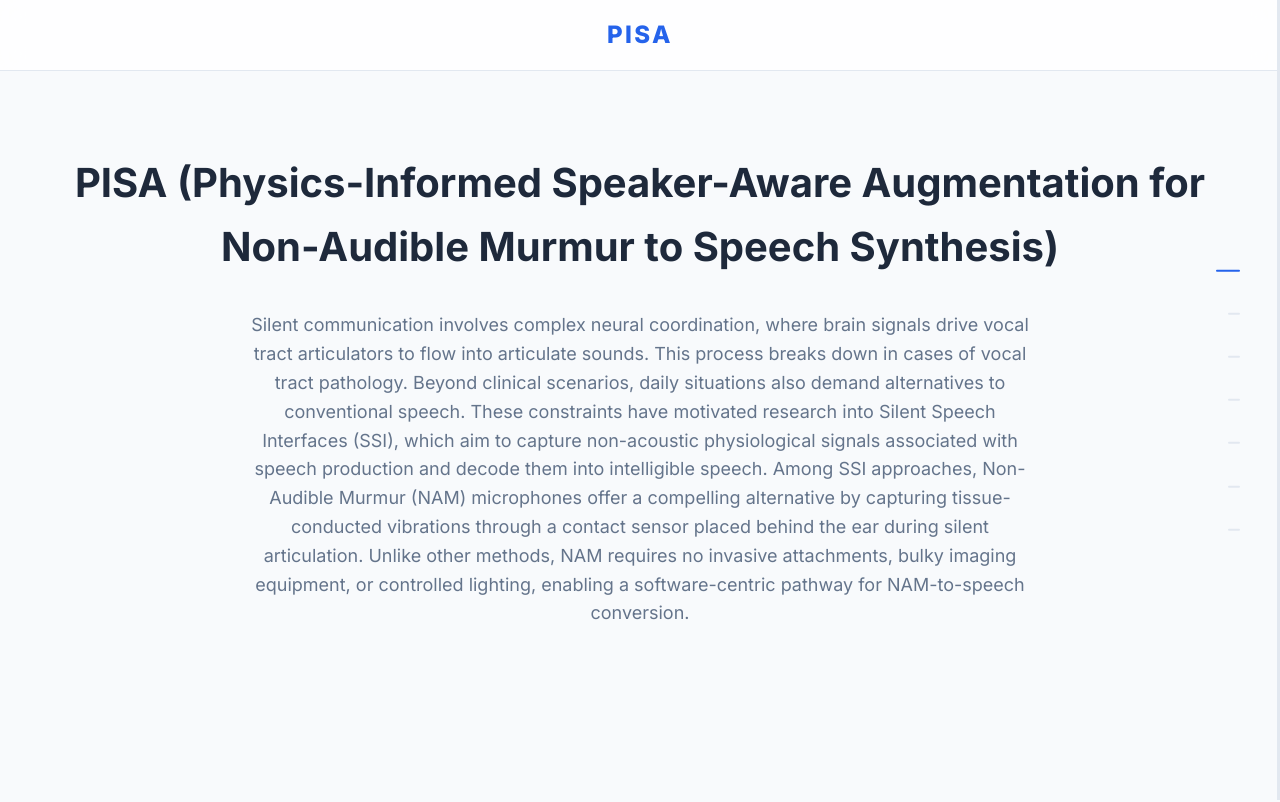
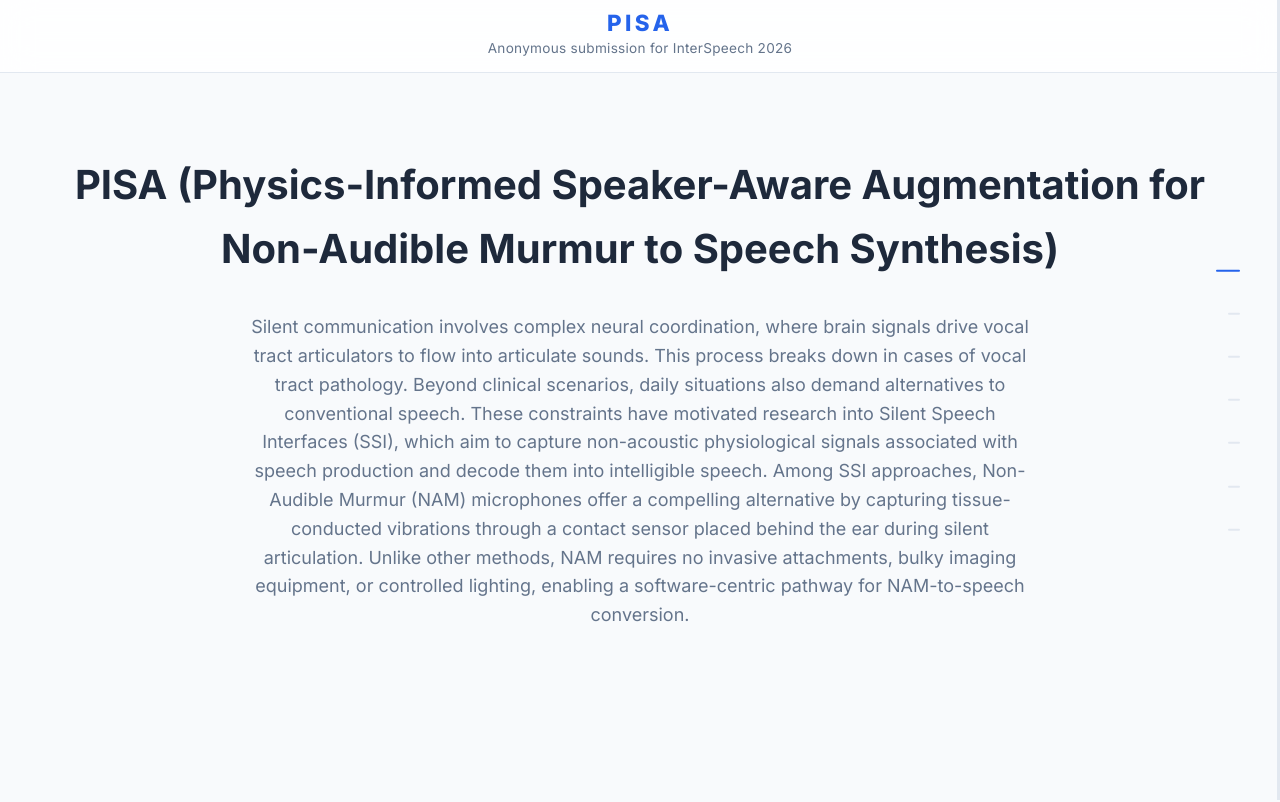
Before and after one commit to PISA-NAMs/PISA, a plain HTML site: page index.html in a window 1280 px wide. Shown: the top 802 px of the page. Drawn offline with nearby package versions, Linux system fonts and the light colour scheme.

Commit message:
New speaker-param demo and subtitle in hero bar

```diff
--- a/assets/css/style.css
+++ b/assets/css/style.css
@@ -28,21 +28,32 @@ body {
   position: sticky;
   top: 0;
   width: 100%;
-  background: rgba(255, 255, 255, 0.8);
-  backdrop-filter: blur(12px);
+  background: rgba(255, 255, 255, 0.82);
+  backdrop-filter: blur(16px);
+  -webkit-backdrop-filter: blur(16px);
   border-bottom: 1px solid var(--border-light);
-  padding: 1rem 2rem;
+  padding: 0.75rem 2rem;
   z-index: 1000;
   display: flex;
+  flex-direction: column;
   justify-content: center;
   align-items: center;
+  gap: 0.25rem;
 }
 
 .topbar h1 {
-  font-size: 1.5rem;
+  font-size: 1.4rem;
   font-weight: 800;
-  letter-spacing: 0.1em;
+  letter-spacing: 0.15em;
   color: var(--primary-color);
+  line-height: 1;
+}
+
+.hero-subtitle {
+  font-size: 0.85rem;
+  color: var(--text-muted);
+  font-weight: 500;
+  letter-spacing: 0.02em;
 }
 
 section {
@@ -338,7 +349,8 @@ section {
   background: var(--bg-light);
   border-radius: 6px;
   position: relative;
-  overflow: visible; /* Allow tooltips to be visible */
+  overflow: visible;
+  /* Allow tooltips to be visible */
   border: 1px solid var(--border-light);
 }
 
@@ -529,8 +541,34 @@ section {
   border-bottom: 2px solid var(--primary-color) !important;
 }
 
+.parameters-following {
+  margin-top: 6rem;
+  text-align: center;
+}
+
+.parameters-following h3 {
+  font-size: 1.75rem;
+  color: var(--text-dark);
+  margin-bottom: 0.5rem;
+}
+
+.large-plot-container {
+  margin-top: 2rem;
+  background: var(--bg-white);
+  padding: 2rem;
+  border-radius: 12px;
+  box-shadow: var(--card-shadow);
+  border: 1px solid var(--border-light);
+}
+
+.large-plot-container img {
+  width: 100%;
+  height: auto;
+  border-radius: 4px;
+}
+
 .examples-gallery {
-  margin-top: 4rem;
+  margin-top: 6rem;
 }
 
 .example-item {
--- a/assets/js/content.js
+++ b/assets/js/content.js
@@ -1,7 +1,7 @@
 const PISA_CONTENT = {
     hero: {
         title: "PISA",
-        subtitle: "Physics-Informed Speaker-Aware Augmentation for Non-Audible Murmur to Speech Synthesis"
+        subtitle: "Anonymous submission for InterSpeech 2026"
     },
     abstract: {
         title: "PISA (Physics-Informed Speaker-Aware Augmentation for Non-Audible Murmur to Speech Synthesis)",
@@ -63,12 +63,12 @@ const PISA_CONTENT = {
         subsections: [
             {
                 title: "Speaker-Invariant Generator",
-                description: "In this stage, we train the model to generate speaker-invariant NAMs.",
+                description: "In this stage, we train the model to generate speaker-invariant NAMs. An 8-layer CNN-based module is used as the generator in this stage.",
                 image: "./assets/img/our_approach_stage_1.png"
             },
             {
                 title: "Speaker-Modulated Generator",
-                description: "In this stage, we train the model to generate speaker-specific NAMs.",
+                description: "In this stage, we train the model to generate speaker-specific NAMs. We use 2 DiT blocks in this stage. The DiT blocks are conditioned on the speaker specific parameters.",
                 image: "./assets/img/our_approach_stage_2.png"
             }
         ]
@@ -90,26 +90,26 @@ const PISA_CONTENT = {
                         name: "Spectral Reconstruction",
                         epochs: [1, 60],
                         description: "Learning base speech structure",
-                        tooltip: "Combines L1 and Multi-scale Spectral loss to ensure structural fidelity in the generated mel-spectrograms."
+                        tooltip: "Multi-scale Spectral loss to ensure structural fidelity in the generated mel-spectrograms."
                     },
                     {
                         name: "Gradient Reversal",
                         epochs: [1, 60],
                         description: "Stripping speaker-specific identity",
-                        tooltip: "Uses a GRL layer to maximize speaker classifier error, ensuring content representations are speaker-invariant."
+                        tooltip: "We add a CNN-based regression head to predict values for speaker-specific parameters such as spectral centroid, pitch and spectral flatness. Uses a GRL layer to maximize the regression error, ensuring content representations are speaker-invariant."
                     },
                     {
                         name: "Adversarial Training",
                         epochs: [11, 60],
                         description: "Enhancing spectrogram realism",
-                        tooltip: "A LSGAN-based discriminator distinguishes between real real-NAM distributions and synthetic generations."
+                        tooltip: "A GAN-based discriminator distinguishes between real real-NAM distributions and synthetic generations. This helps the generator model finer details in the spectrograms."
                     },
                     {
                         name: "Physics Constraints",
                         epochs: [11, 60],
                         anneal: [11, 50],
-                        description: "Enforcing tissue-conduction rules",
-                        tooltip: "Ensures the generated signal follows the high-frequency attenuation curve typical of non-audible murmur."
+                        description: "Enforcing physical properties of NAMs",
+                        tooltip: "Ensures the generated signal follows the physical properties typical of NAMs."
                     }
                 ]
             },
@@ -122,7 +122,7 @@ const PISA_CONTENT = {
                         name: "Spectral Refinement",
                         epochs: [61, 150],
                         description: "Injecting high-fidelity details",
-                        tooltip: "Focuses on high-frequency residuals to reconstruct speaker-specific harmonics lost in the universal stage."
+                        tooltip: "Multi-scale Spectral loss to ensure structural fidelity in the generated mel-spectrograms."
                     },
                     {
                         name: "Adversarial Modulation",
@@ -204,7 +204,7 @@ const PISA_CONTENT = {
                 }
             ]
         },
-        examples: {
+        qualitative: {
             title: "Qualitative Spectrogram Comparisons",
             items: [
                 {
@@ -217,6 +217,11 @@ const PISA_CONTENT = {
                     ]
                 },
             ]
+        },
+        parameters: {
+            title: "Speaker Parameters Following",
+            subtitle: "Comparing acoustic parameter distributions for generations from stage 1 (Universal) and stage 2 (Speaker-Modulated) modules against the ground truth real-NAMs.",
+            image: "./assets/img/speaker_params_following_demonstration.png"
         }
     }
 };
--- a/assets/js/main.js
+++ b/assets/js/main.js
@@ -83,7 +83,9 @@ function renderContent() {
 
     // 1. Hero / Header
     const titleHeader = document.querySelector('.topbar h1');
+    const subtitleHeader = document.querySelector('.topbar .hero-subtitle');
     if (titleHeader) titleHeader.textContent = data.hero.title;
+    if (subtitleHeader) subtitleHeader.textContent = data.hero.subtitle;
 
     // 2. Abstract
     const abstractTitle = document.querySelector('#abstract .section-title');
@@ -215,17 +217,29 @@ function renderContent() {
         }
     }
 
+    // Parameters Following Plot
+    const paramsDiv = document.querySelector('.parameters-following');
+    if (paramsDiv && data.results.parameters) {
+        paramsDiv.innerHTML = `
+            <h3>${data.results.parameters.title}</h3>
+            <p class="table-subtitle">${data.results.parameters.subtitle}</p>
+            <div class="large-plot-container">
+                <img src="${data.results.parameters.image}" alt="${data.results.parameters.title}">
+            </div>
+        `;
+    }
+
     // Examples Gallery
     const galleryDiv = document.querySelector('.examples-gallery');
-    if (galleryDiv) {
+    if (galleryDiv && data.results.qualitative) {
         const h3 = galleryDiv.querySelector('h3');
-        if (h3) h3.textContent = data.results.examples.title;
+        if (h3) h3.textContent = data.results.qualitative.title;
 
         // Clear existing items
         const existingItems = galleryDiv.querySelectorAll('.example-item');
         existingItems.forEach(item => item.remove());
 
-        data.results.examples.items.forEach(item => {
+        data.results.qualitative.items.forEach(item => {
             const itemDiv = document.createElement('div');
             itemDiv.className = 'example-item';
             itemDiv.innerHTML = `
--- a/index.html
+++ b/index.html
@@ -23,6 +23,7 @@
 
     <header class="topbar animate__animated animate__fadeInDown">
         <h1>PISA</h1>
+        <p class="hero-subtitle"></p>
     </header>
 
     <nav id="side-nav">
@@ -42,7 +43,8 @@
     </div>
 
     <section id="abstract" data-aos="fade-up">
-        <h2 class="section-title">PISA (Physics-Informed Speaker-Aware Augmentation for Non-Audible Murmur to Speech Synthesis)</h2>
+        <h2 class="section-title">PISA (Physics-Informed Speaker-Aware Augmentation for Non-Audible Murmur to Speech
+            Synthesis)</h2>
         <div class="abstract">
             <p>
                 Conventional speech production relies on complex physiological mechanisms where air expelled from the
@@ -225,6 +227,10 @@
             </table>
         </div>
 
+        <div class="parameters-following" data-aos="fade-up">
+            <!-- Dynamically populated -->
+        </div>
+
         <div class="examples-gallery" data-aos="fade-up">
             <h3>Qualitative Spectrogram Comparisons</h3>
 
```
Also changed, not shown: assets/img/speaker_params_following_demonstration.png.
